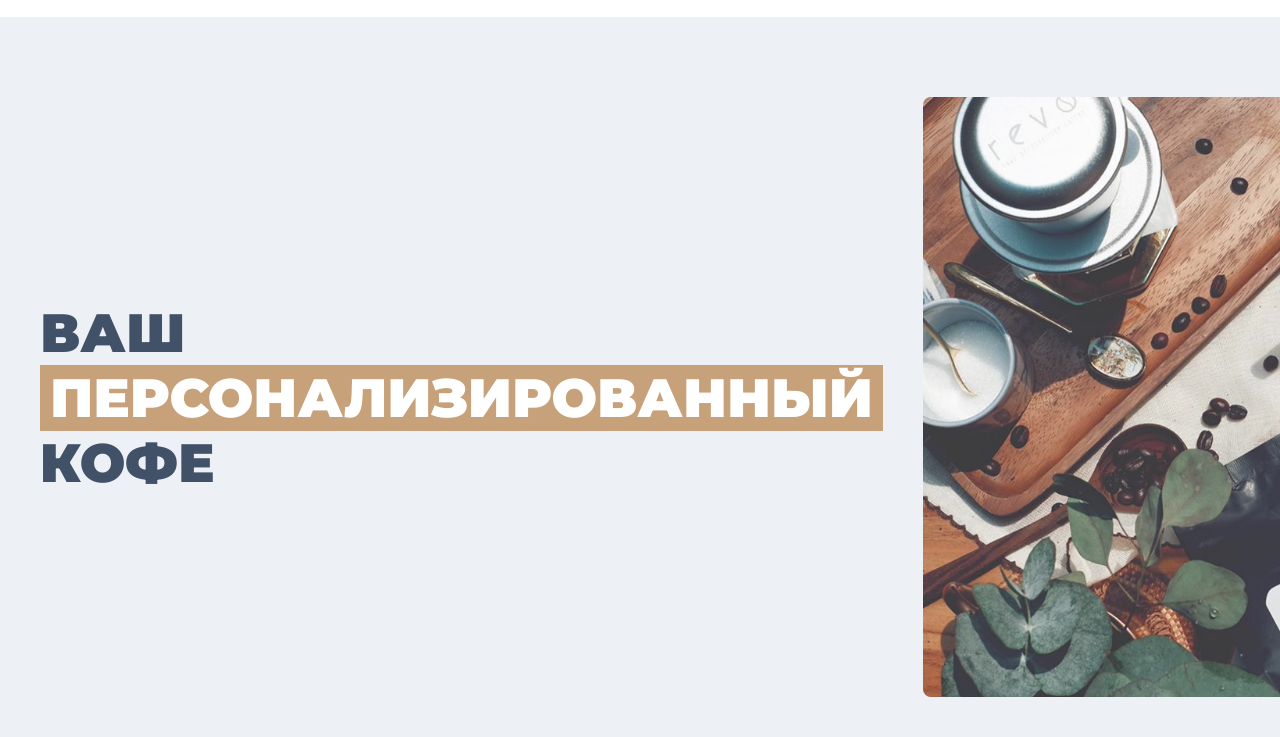
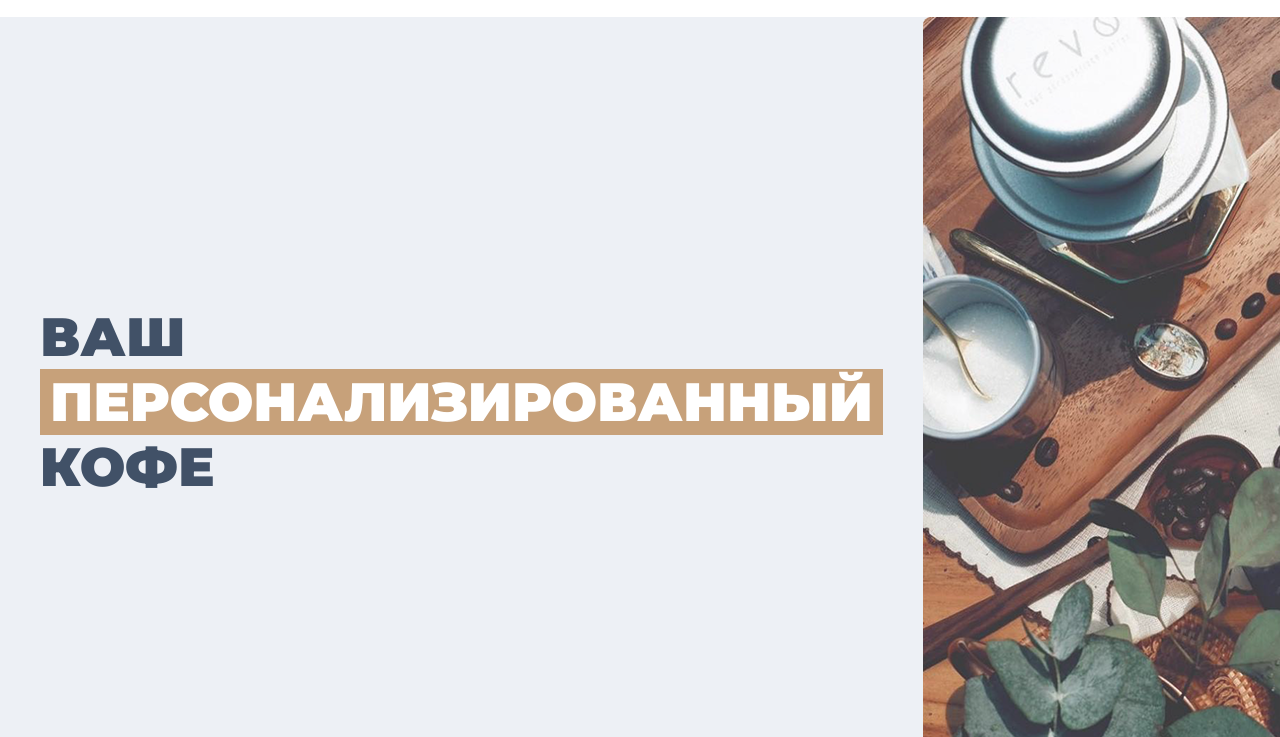
Before and after one commit to JuliaDmitrievna/Practic-2, a plain HTML site: page index.html in a window 1280 px wide. Shown: the part 63-800 px from the top of the page. Drawn offline with nearby package versions, Linux system fonts and the light colour scheme.

Commit message:
правки в адаптиве

```diff
--- a/assets/css/style.css
+++ b/assets/css/style.css
@@ -112,6 +112,7 @@ header {
     border-radius: 50%;
 }
 
+
 /* =========================================================
    HERO
 ========================================================= */
@@ -120,11 +121,10 @@ header {
     align-items: center;
     justify-content: space-between;
 
-    padding: 80px 40px;
+    padding: 0 40px;
     gap: 40px;
 
-    min-height: 600px;
-
+    height: auto;
     max-width: 1440px;
     margin: 0 auto;
 }
@@ -146,7 +146,7 @@ header {
 
 .hero-image {
     height: 100%;
-    max-height: 600px;
+    max-height: none;
     width: auto;
     object-fit: cover;
     border-radius: 8px;
```
